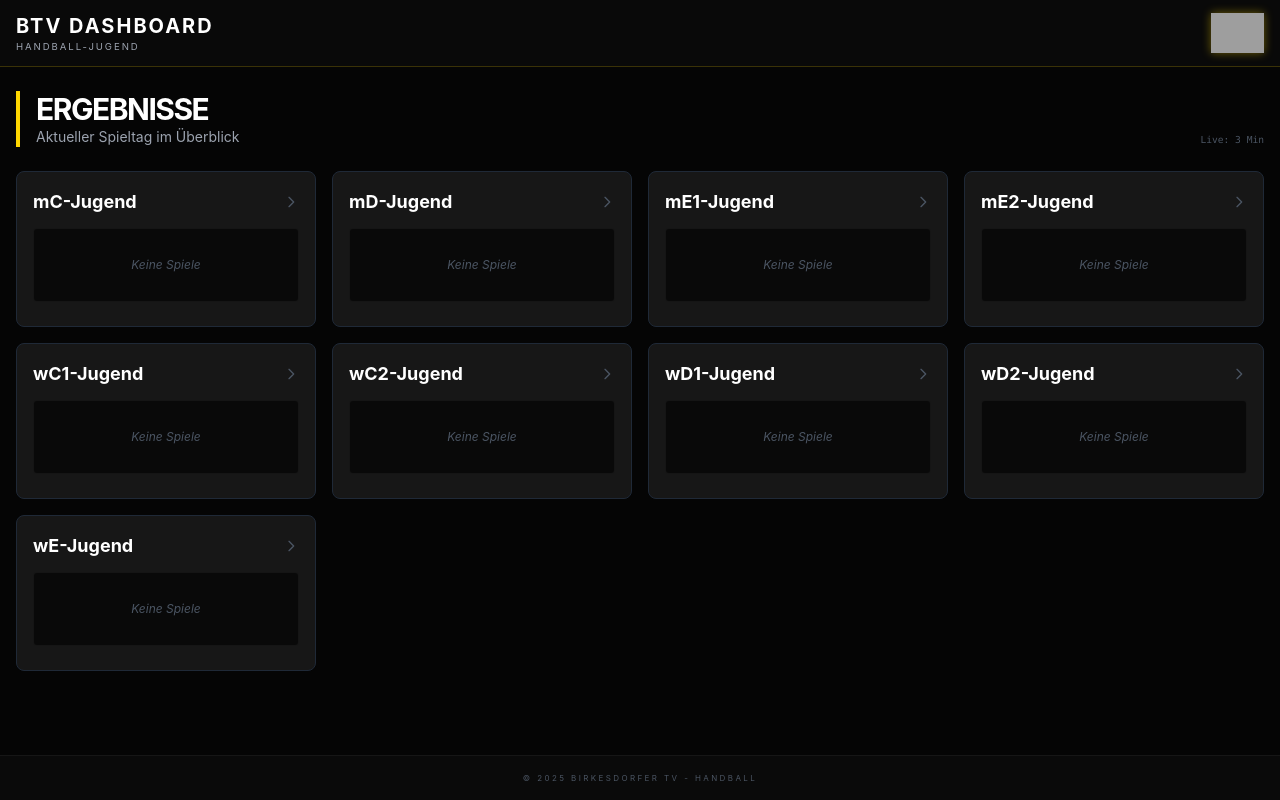
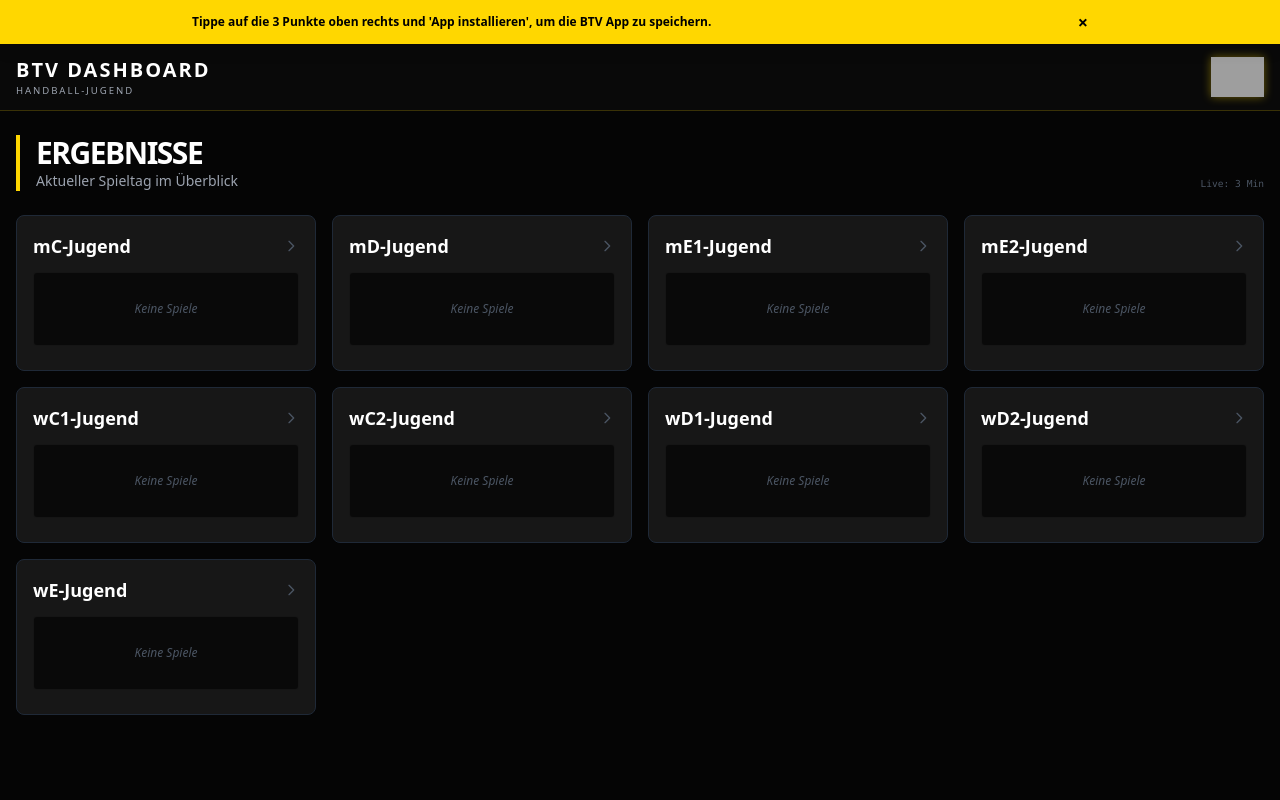
Before and after one commit to jochenneumann83/btv-dashboard, a Flask app: page / in a window 1280 px wide. Run offline with Flask 3, Linux system fonts and the light colour scheme; data that the repository does not hold is empty; some libraries are stand-ins or nearby versions; grey boxes are pictures that could not be loaded.

Commit message:
Update base.html

```diff
--- a/templates/base.html
+++ b/templates/base.html
@@ -9,7 +9,6 @@
     <meta name="theme-color" content="#FFD700">
     <meta name="apple-mobile-web-app-capable" content="yes">
     <meta name="apple-mobile-web-app-status-bar-style" content="black-translucent">
-    <meta name="apple-mobile-web-app-title" content="BTV Jugend">
     <link rel="apple-touch-icon" href="{{ url_for('static', filename='background.png') }}">
 
     <script src="https://cdn.tailwindcss.com"></script>
@@ -19,15 +18,7 @@
             theme: {
                 extend: {
                     colors: {
-                        btv: {
-                            black: '#0a0a0a',
-                            yellow: '#FFD700',
-                            darkgray: '#1a1a1a',
-                            lightgray: '#2a2a2a'
-                        }
-                    },
-                    fontFamily: {
-                        sans: ['Inter', 'sans-serif'],
+                        btv: { black: '#0a0a0a', yellow: '#FFD700', darkgray: '#1a1a1a' }
                     }
                 }
             }
@@ -35,57 +26,53 @@
     </script>
 
     <style>
-        /* Optimierung für den App-Modus */
-        body {
-            background-color: #050505;
-            color: #ffffff;
-            min-height: 100vh;
-            display: flex;
-            flex-direction: column;
-            -webkit-tap-highlight-color: transparent;
-        }
-
-        .logo-glow {
-            filter: drop-shadow(0 0 5px rgba(255, 215, 0, 0.4));
-        }
-
-        /* Verhindert Textmarkierung beim Tippen in der App */
-        .no-select {
-            user-select: none;
-            -webkit-user-select: none;
-        }
+        body { background-color: #050505; color: #ffffff; min-height: 100vh; display: flex; flex-direction: column; }
+        .logo-glow { filter: drop-shadow(0 0 5px rgba(255, 215, 0, 0.4)); }
+        #install-banner { display: none; }
     </style>
 
     <script>
         if ('serviceWorker' in navigator) {
             window.addEventListener('load', () => {
-                navigator.serviceWorker.register("{{ url_for('static', filename='sw.js') }}")
-                .then(reg => console.log('Service Worker registriert'))
-                .catch(err => console.log('Service Worker Fehler', err));
+                navigator.serviceWorker.register("{{ url_for('static', filename='sw.js') }}");
             });
         }
+
+        // Logik für den Installations-Hinweis
+        window.addEventListener('DOMContentLoaded', () => {
+            const isIos = /iPad|iPhone|iPod/.test(navigator.userAgent) && !window.MSStream;
+            const isStandalone = window.matchMedia('(display-mode: standalone)').matches;
+
+            if (!isStandalone) {
+                const banner = document.getElementById('install-banner');
+                const text = document.getElementById('install-text');
+                banner.style.display = 'block';
+
+                if (isIos) {
+                    text.innerText = "Tippe auf 'Teilen' und dann 'Zum Home-Bildschirm', um die App zu speichern.";
+                } else {
+                    text.innerText = "Tippe auf die 3 Punkte oben rechts und 'App installieren', um die BTV App zu speichern.";
+                }
+            }
+        });
     </script>
 </head>
-<body class="font-sans no-select">
+<body class="font-sans">
+
+    <div id="install-banner" class="bg-btv-yellow text-black px-4 py-2 text-center text-xs font-bold shadow-lg sticky top-0 z-[60]">
+        <div class="flex justify-between items-center max-w-4xl mx-auto">
+            <span id="install-text"></span>
+            <button onclick="document.getElementById('install-banner').style.display='none'" class="ml-4 text-lg">×</button>
+        </div>
+    </div>
 
     <nav class="bg-btv-black/95 border-b border-btv-yellow/20 sticky top-0 z-50 backdrop-blur-md">
         <div class="container mx-auto px-4 py-3 flex justify-between items-center">
-
             <a href="/" class="flex flex-col group">
-                <span class="font-bold text-xl tracking-widest text-white group-hover:text-btv-yellow transition-colors uppercase">
-                    BTV DASHBOARD
-                </span>
-                <span class="text-[0.6rem] text-gray-400 uppercase tracking-[0.2em] group-hover:text-white transition-colors">
-                    Handball-Jugend
-                </span>
+                <span class="font-bold text-xl tracking-widest text-white group-hover:text-btv-yellow uppercase">BTV DASHBOARD</span>
+                <span class="text-[0.6rem] text-gray-400 uppercase tracking-[0.2em]">Handball-Jugend</span>
             </a>
-
-            <a href="/" class="flex items-center">
-                <img src="{{ url_for('static', filename='background.png') }}"
-                     alt="BTV Logo"
-                     class="h-10 w-auto object-contain logo-glow hover:scale-110 transition-transform duration-300">
-            </a>
-
+            <a href="/"><img src="{{ url_for('static', filename='background.png') }}" class="h-10 w-auto logo-glow transition-transform hover:scale-110"></a>
         </div>
     </nav>
 
@@ -93,11 +80,5 @@
         {% block content %}{% endblock %}
     </main>
 
-    <footer class="py-4 text-center border-t border-white/5 bg-btv-black">
-        <p class="text-[0.5rem] text-gray-600 uppercase tracking-[0.3em]">
-            &copy; 2025 Birkesdorfer TV - Handball
-        </p>
-    </footer>
-
 </body>
 </html>
```
